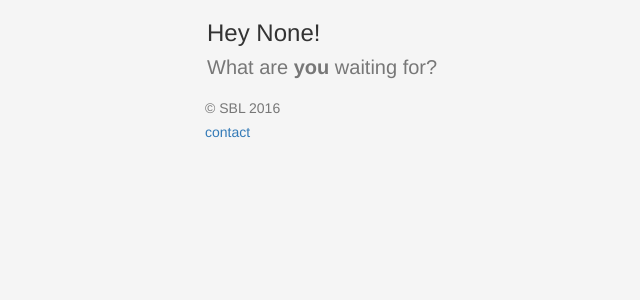
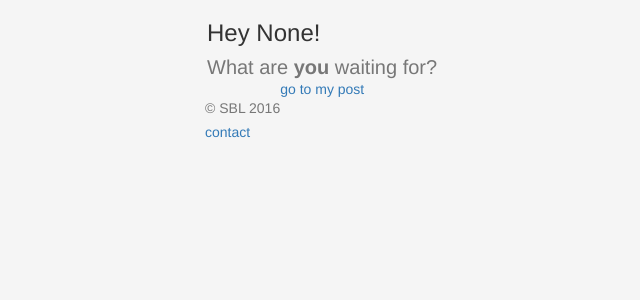
Before and after one commit to samblyon/twg, a Flask app: page /showDashboard in a window 1280 px wide. Shown: the top 300 px of the page, without its empty margins (85-725 px from the left). Run offline with Flask 2, Linux system fonts and the light colour scheme; data that the repository does not hold is empty; some libraries are stand-ins or nearby versions.

Commit message:
test worked, adding link to force anchoring after tiles load

```diff
--- a/templates/dashboard.html
+++ b/templates/dashboard.html
@@ -378,6 +378,7 @@
             <h5 class="text-muted">What are <b>you</b> waiting for?</h5>
         </div>
 
+        <a href="#{{anchor}}">go to my post</a>
 		<div class="well">
 
         </div>
```
